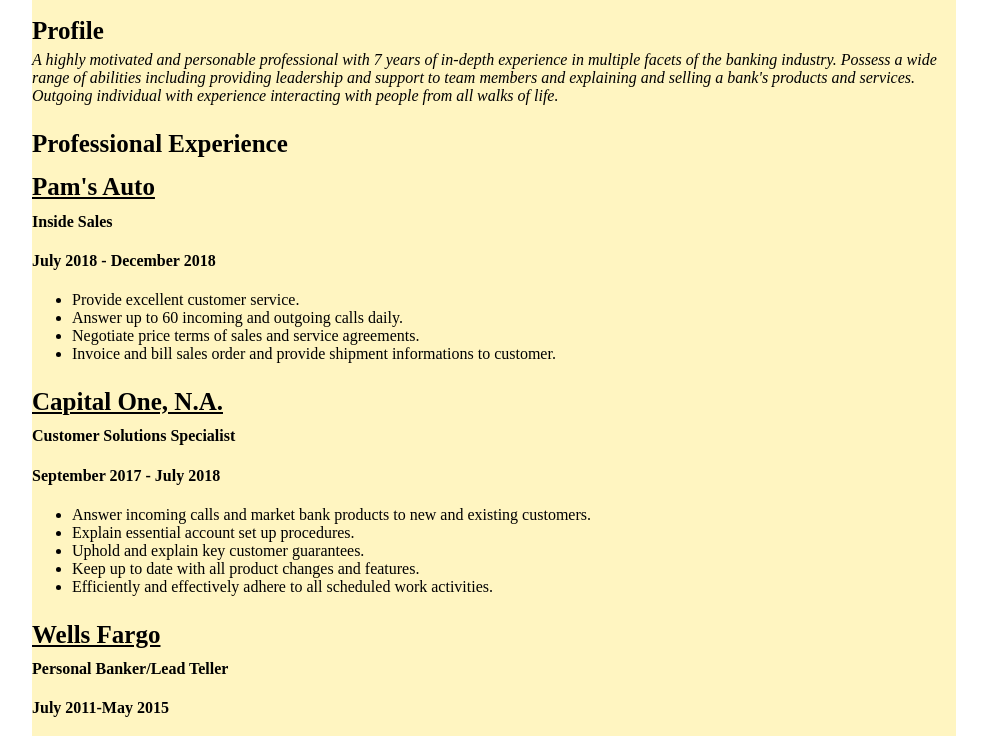
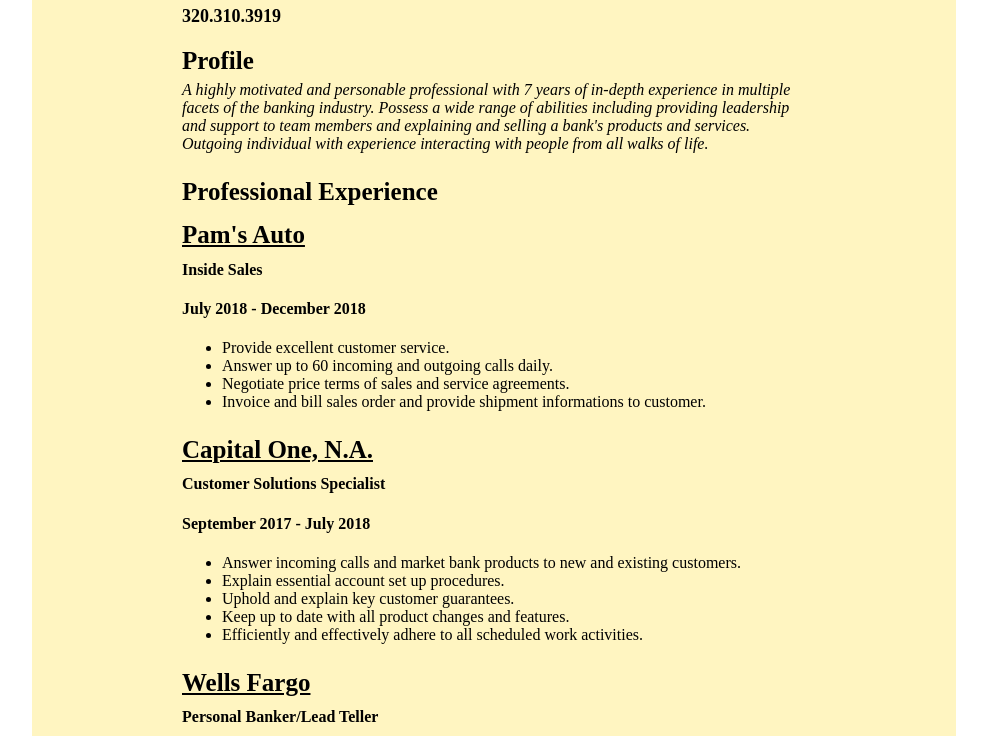
Before and after one commit to koop212/bobbykhounphinith.github.io, a plain HTML site: page index.html in a window 1280 px wide. Shown: the part 177-913 px from the top of the page, without its empty margins (146-1133 px from the left). Drawn offline with Linux system fonts and the light colour scheme.

Commit message:
Update style.css

```diff
--- a/style.css
+++ b/style.css
@@ -2,6 +2,8 @@
     margin-top: 20px;
     margin-left: 170px;
     margin-right: 170px;
+
+    padding: 10px 150px 10px 150px;
 
     border-radius: 15px;
     background-color:#fff5c1;
```
